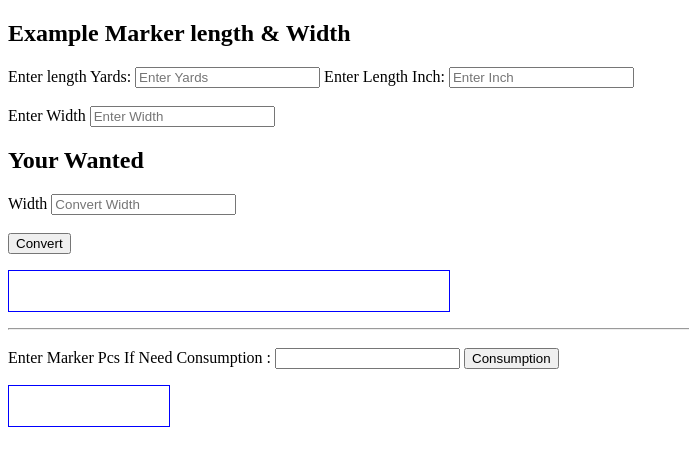
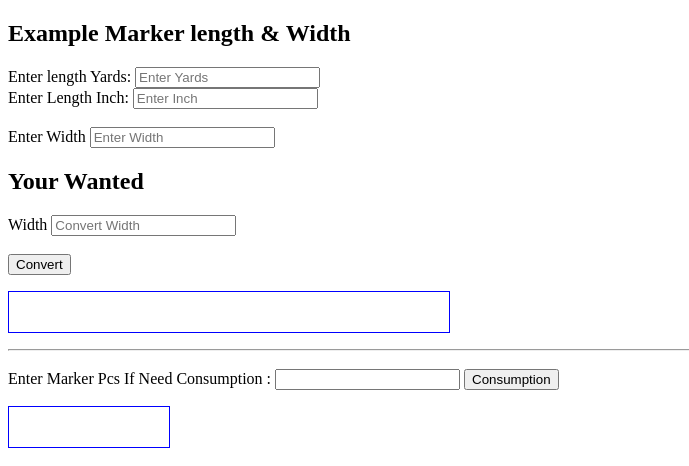
Before and after one commit to abusayed-ahmed/marker-length-width-consumption, a plain HTML site: page index.html in a window 1280 px wide. Shown: the whole page, without its empty margins (0-689 px from the left). Drawn offline with Linux system fonts and the light colour scheme.

Commit message:
Update index.html

```diff
--- a/index.html
+++ b/index.html
@@ -10,7 +10,7 @@
 	<div>
 		<h2> Example Marker length & Width </h2>
 		<label for="yards">Enter length Yards:</label>
-		<input type="number" id="yards" name="yards" placeholder="Enter Yards">
+		<input type="number" id="yards" name="yards" placeholder="Enter Yards"><br>
 
 		<label for="inch">Enter Length Inch:</label>
 		<input type="number" id="inch" name="inch" placeholder="Enter Inch"><br>
```
